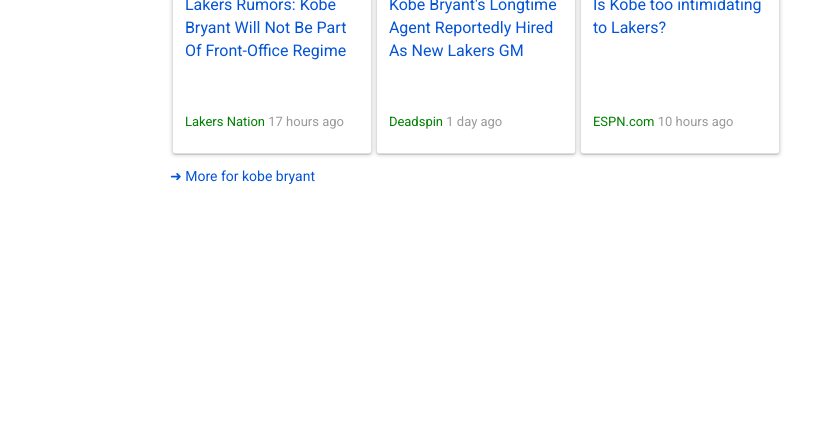
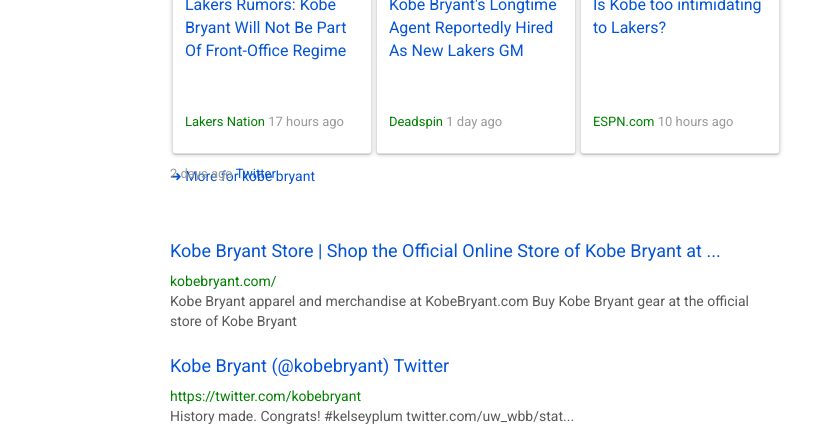
Before and after one commit to Mamba240/googleProject, a website: page app/index.html in a window 1280 px wide. Shown: the part 602-1038 px from the top of the page, without its empty margins (0-820 px from the left). Before the commit the page ends 800 px from the top, so only its background shows below. Drawn offline with Linux system fonts and the light colour scheme.

Commit message:
I finished replicating the main search results(2)

```diff
--- a/app/index.html
+++ b/app/index.html
@@ -69,6 +69,19 @@
         </div>
       </div>
       <div class="readMore"><span>➜  More for kobe bryant</span></div>
+      <div class="searchResults">
+        <div class="firstResult">
+          <h4><a href="https://kobebryant.com">Kobe Bryant Store | Shop the Official Online Store of Kobe Bryant at ...</a></h4>
+          <a href="https://kobebryant.com">kobebryant.com/</a>
+          <p>Kobe Bryant apparel and merchandise at KobeBryant.com Buy Kobe Bryant gear at the official store of Kobe Bryant</p>
+        </div>
+        <div class="secondResult">
+          <h4><a href="https://twitter.com/kobebryant">Kobe Bryant (@kobebryant) Twitter</a></h4>
+          <a href="https://twitter.com/kobebryant">https://twitter.com/kobebryant</a>
+          <p>History made. Congrats! #kelseyplum twitter.com/uw_wbb/stat...</p>
+          <span>2 days ago <a href="https://twitter.com">Twitter</a></span>
+        </div>
+      </div>
     </div>
 
   </div>
--- a/app/styles/main.css
+++ b/app/styles/main.css
@@ -138,3 +138,39 @@
   margin-top: 10px;
   color: #0454d8
 }
+
+.searchResults {
+  display: flex;
+  margin-left: 170px;
+  flex-flow: column;
+  color: #595959;
+  font-size: 14px;
+}
+
+.searchResults a {
+  color: green;
+}
+
+.firstResult {
+  margin-top: 45px;
+  margin-bottom: 5px;
+}
+
+.firstResult h4 a {
+  color: #0454d8;
+}
+
+.secondResult span {
+  font-size: 13px;
+  top: 767px;
+  position: absolute;
+  color: #999999;
+}
+
+.secondResult span a {
+  color: #0454d8;
+}
+
+.secondResult h4 a {
+  color: #0454d8;
+}
```
Also changed, not shown: .tmp/styles/main.css, dist/styles/main.css, 1 other file.
